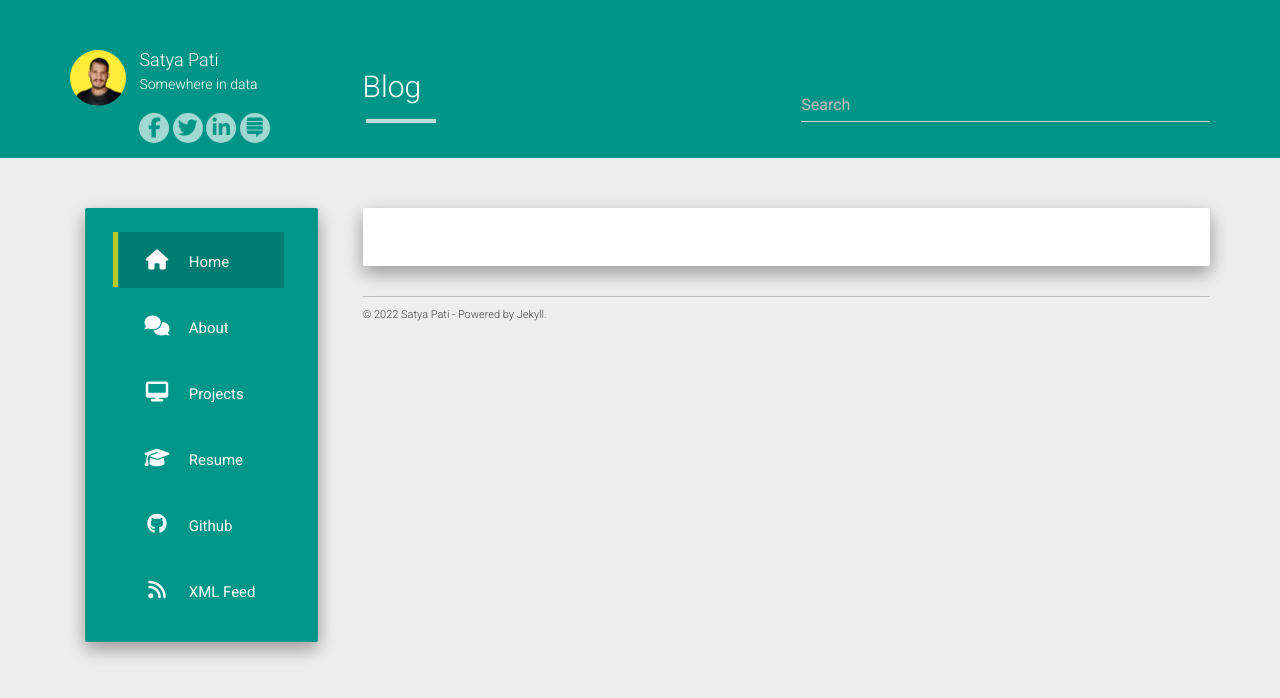
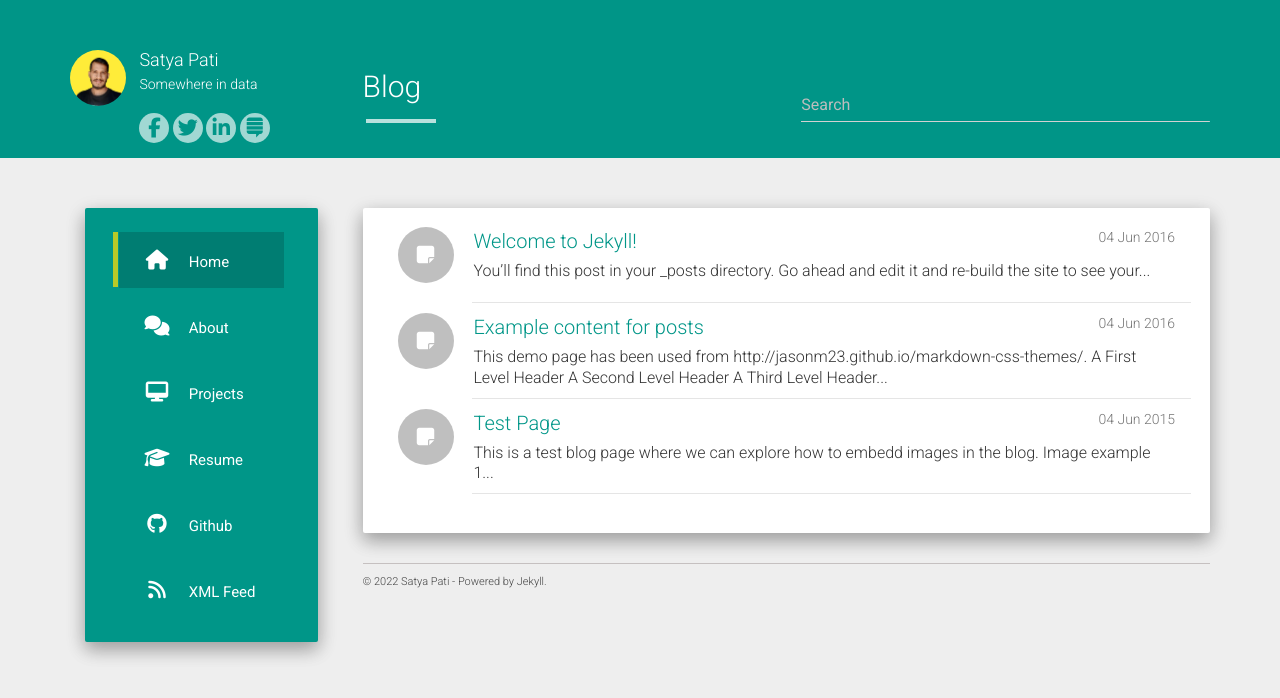
Before and after one commit to satyalytics/satyalytics.github.io, a Jekyll site: the page built from index.html, in a window 1280 px wide. Shown: the top 698 px of the page. Built offline with Jekyll 4.4.1, drawn with Linux system fonts in a browser that asks for light colours; nearby versions of some CDN libraries; the list of posts is cut into pages by our own code.

Commit message:
posts added

````diff
--- a/_config.yml
+++ b/_config.yml
@@ -21,8 +21,8 @@ share:
 enableTags: true
 tagarray: []
 
-paginate: 10
-per_page: 10
+paginate: 20
+per_page: 20
 paginate_path: "/page:num/"
 markdown: kramdown
 gems: [jekyll-paginate, jekyll-gist]
--- /dev/null
+++ b/_posts/2015-07-11-welcome-to-jekyll.md
@@ -0,0 +1,25 @@
+---
+layout: post
+title:  "Welcome to Jekyll!"
+date:   2016-06-04 13:50:39
+categories: jekyll
+---
+You’ll find this post in your `_posts` directory. Go ahead and edit it and re-build the site to see your changes. You can rebuild the site in many different ways, but the most common way is to run `jekyll serve`, which launches a web server and auto-regenerates your site when a file is updated.
+
+To add new posts, simply add a file in the `_posts` directory that follows the convention `YYYY-MM-DD-name-of-post.ext` and includes the necessary front matter. Take a look at the source for this post to get an idea about how it works.
+
+Jekyll also offers powerful support for code snippets:
+
+{% highlight ruby %}
+def print_hi(name)
+  puts "Hi, #{name}"
+end
+print_hi('Tom')
+#=> prints 'Hi, Tom' to STDOUT.
+{% endhighlight %}
+
+Check out the [Jekyll docs][jekyll] for more info on how to get the most out of Jekyll. File all bugs/feature requests at [Jekyll’s GitHub repo][jekyll-gh]. If you have questions, you can ask them on [Jekyll’s dedicated Help repository][jekyll-help].
+
+[jekyll]:      http://jekyllrb.com
+[jekyll-gh]:   https://github.com/jekyll/jekyll
+[jekyll-help]: https://github.com/jekyll/jekyll-help
--- /dev/null
+++ b/_posts/2016-06-04-example-content.md
@@ -0,0 +1,124 @@
+---
+layout: post
+title: Example content for posts
+categories: others
+---
+
+
+<p><small>This demo page has been used from <a href="http://jasonm23.github.io/markdown-css-themes/" target="_blank">http://jasonm23.github.io/markdown-css-themes/</a>.</small></p>
+
+<h1>A First Level Header</h1>
+
+<h2>A Second Level Header</h2>
+
+<h3>A Third Level Header</h3>
+
+<h4>A Fourth Level Header</h4>
+
+<h5>A Fifth Level Header</h5>
+
+<h6>A Sixed Level Header</h6>
+
+<p>Now is the time for all good men to come to
+the aid of their country. This is just a
+regular paragraph.</p>
+
+<p>The quick brown fox jumped over the lazy
+dog&rsquo;s back.</p>
+
+<hr />
+
+<h3>Header 3</h3>
+
+<blockquote><p>This is a blockquote with two paragraphs. Lorem ipsum dolor sit amet,
+consectetuer adipiscing elit. Aliquam hendrerit mi posuere lectus.
+Vestibulum enim wisi, viverra nec, fringilla in, laoreet vitae, risus.</p>
+
+<p>Donec sit amet nisl. Aliquam semper ipsum sit amet velit. Suspendisse
+id sem consectetuer libero luctus adipiscing.</p>
+
+<h2>This is an H2 in a blockquote</h2>
+
+<p>This is the first level of quoting.</p>
+
+<blockquote><p>This is nested blockquote.</p></blockquote>
+
+<p>Back to the first level.</p></blockquote>
+
+<p>Some of these words <em>are emphasized</em>.
+Some of these words <em>are emphasized also</em>.</p>
+
+<p>Use two asterisks for <strong>strong emphasis</strong>.
+Or, if you prefer, <strong>use two underscores instead</strong>.</p>
+
+<ul>
+<li>Candy.</li>
+<li>Gum.</li>
+<li>Booze.</li>
+<li>Red</li>
+<li>Green</li>
+<li><p>Blue</p></li>
+<li><p>A list item.</p></li>
+</ul>
+
+
+<p>With multiple paragraphs.</p>
+
+<ul>
+<li><p>Another item in the list.</p></li>
+<li><p>This is a list item with two paragraphs. Lorem ipsum dolor
+sit amet, consectetuer adipiscing elit. Aliquam hendrerit
+mi posuere lectus.</p></li>
+</ul>
+
+
+<p>Vestibulum enim wisi, viverra nec, fringilla in, laoreet
+vitae, risus. Donec sit amet nisl. Aliquam semper ipsum
+sit amet velit.*   Suspendisse id sem consectetuer libero luctus adipiscing.</p>
+
+<ul>
+<li>This is a list item with two paragraphs.</li>
+</ul>
+
+
+<p>This is the second paragraph in the list item. You&rsquo;re
+only required to indent the first line. Lorem ipsum dolor
+sit amet, consectetuer adipiscing elit.</p>
+
+<ul>
+<li><p>Another item in the same list.</p></li>
+<li><p>A list item with a bit of <code>code</code> inline.</p></li>
+<li><p>A list item with a blockquote:</p>
+
+<blockquote><p>This is a blockquote
+inside a list item.</p></blockquote></li>
+</ul>
+
+
+<p>Here is an example of a pre code block</p>
+
+<pre><code>tell application "Foo"
+    beep
+end tell
+</code></pre>
+
+<p>This is an <a href="#">example link</a>.</p>
+
+<p>I start my morning with a cup of coffee and
+<a href="http://www.nytimes.com/">The New York Times</a>.</p>
+
+### Code snippet
+
+{% highlight python %}
+if __name__ =='__main__':
+    img_thread = threading.Thread(target=downloadWallpaper)
+    img_thread.start()
+    st = '\rDownloading Image'
+    current = 1
+    while img_thread.is_alive():
+        sys.stdout.write(st+'.'*((current)%5))
+        current=current+1
+        time.sleep(0.3)
+    img_thread.join()
+    print('\nImage of the day downloaded.')
+{% endhighlight %}
--- /dev/null
+++ b/_posts/2016-06-04-test-page.md
@@ -0,0 +1,28 @@
+---
+layout: post
+title: Test Page
+date:   2015-06-04 13:50:39
+categories: others
+---
+
+This is a test blog page where we can explore how to embedd images in the blog.
+
+## Image example 1
+
+Here, I will embedd image from local assets which goes into `assets` directory in project's `root` directory. Choose a specific image, related to particular post. I chose to name the image `test-page-image-1.jpg`, which I will embedd as:
+
+```markdown
+![my alternate text](/assets/test-page-image-1.jpg);
+```
+
+![my alternate text](/assets/test-page-image-1.jpg);
+
+Ofcourse, you can load images from web as well. Just point to image direct URL. For ex, here is one placeholder image:
+
+```markdown
+![my alternate text](http://lorempixel.com/400/200);
+```
+
+![my alternate text](http://lorempixel.com/400/200);
+
+One cool thing about this is the fact that images adapt themselves to the screen size of device. Try to resize your browser window and check for yourself, Have fun.
````
Also changed, not shown: 1 other file.
